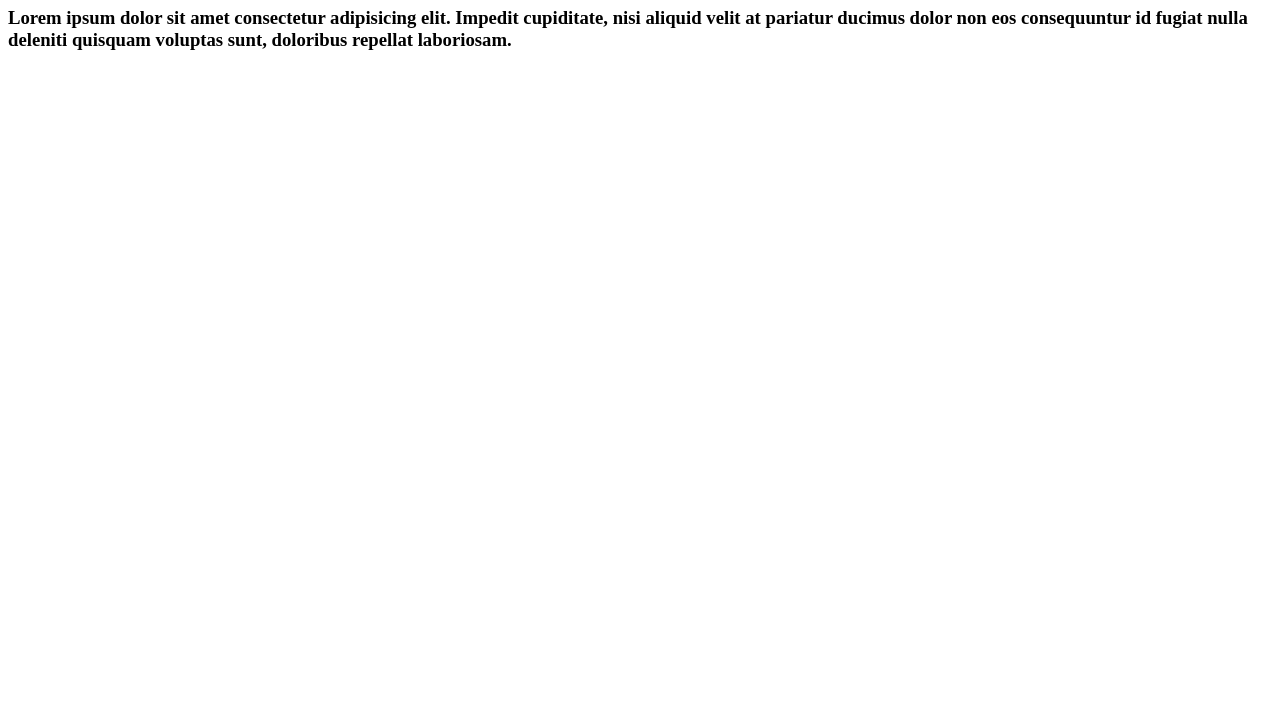
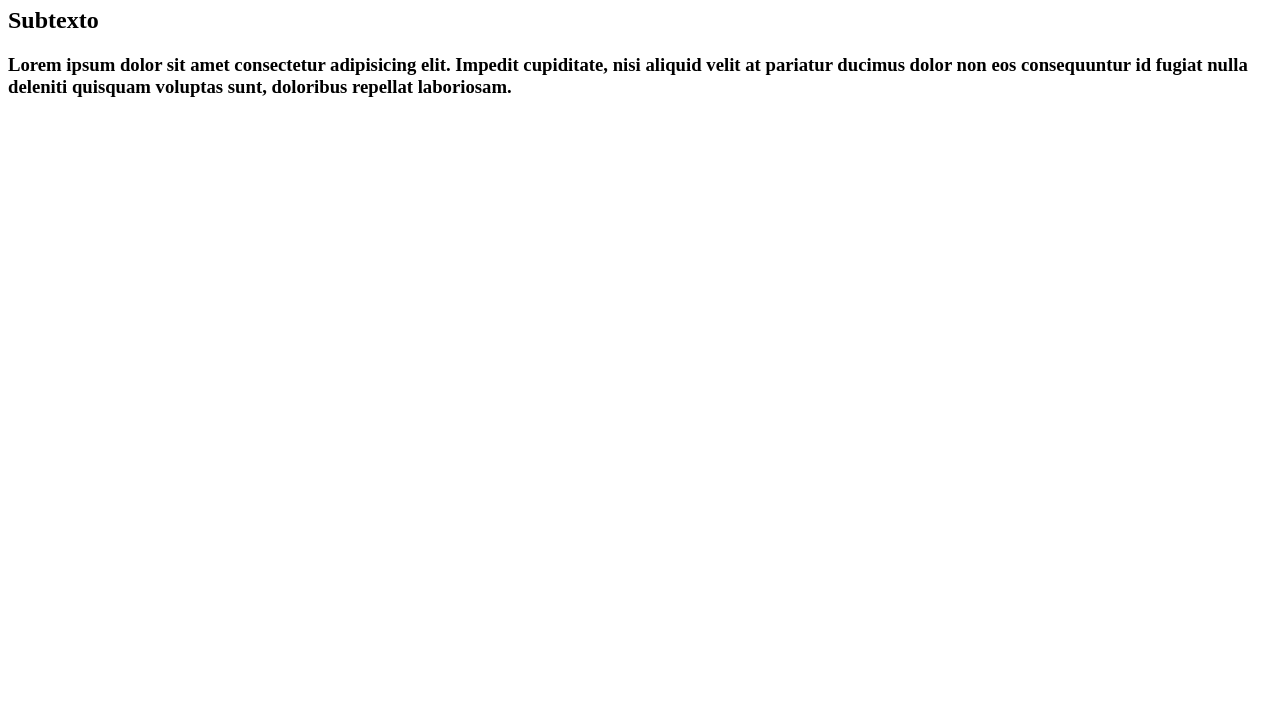
Before and after one commit to DaviOHS/curso-git, a plain HTML site: page index.html in a window 1280 px wide. Shown: the part 73-800 px from the top of the page. Drawn offline with Linux system fonts and the light colour scheme.

Commit message:
14º commit - ajustando bugs

```diff
--- a/index.html
+++ b/index.html
@@ -3,12 +3,13 @@
 <head>
     <meta charset="UTF-8">
     <meta name="viewport" content="width=device-width, initial-scale=1.0">
-    <title>Meu HTML</title>
+    <title>Corrigido</title>
 </head>
 <body>
     <h1>
         Olá, mundo!
     </h1>
+    <h2>Subtexto</h2>
     <h3>
         Lorem ipsum dolor sit amet consectetur adipisicing elit. Impedit cupiditate, nisi aliquid velit at pariatur ducimus dolor non eos consequuntur id fugiat nulla deleniti quisquam voluptas sunt, doloribus repellat laboriosam.
     </h3>
```
